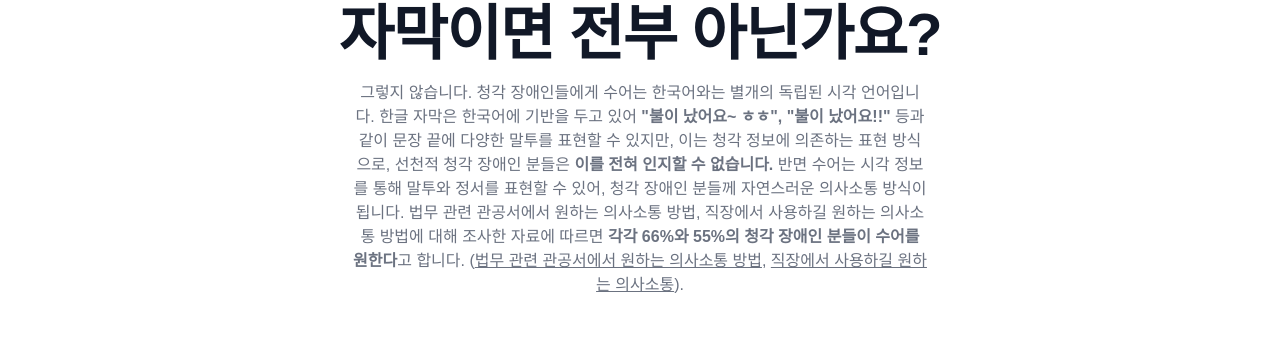
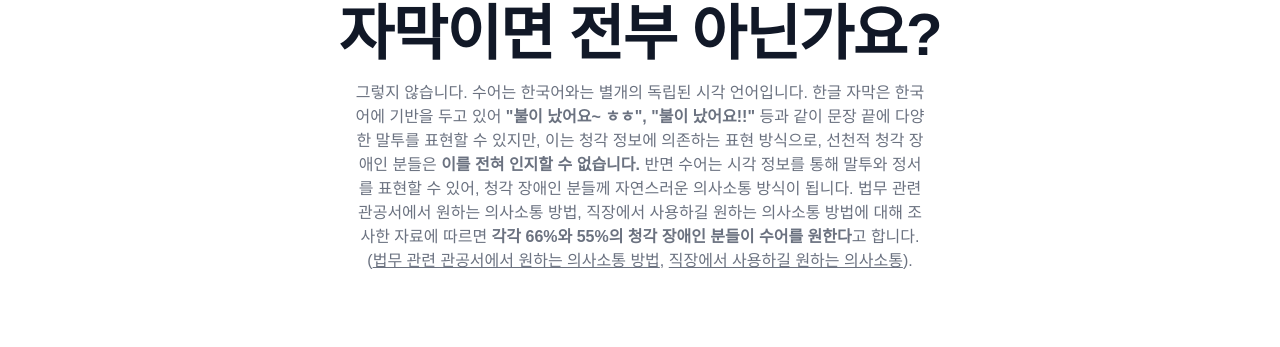
Before and after one commit to jjh4450/korean-sign-language-translater_FE, a React (Vite) app: page /about in a window 1280 px wide. Shown: the part 195-542 px from the top of the page. Built offline with nearby package versions, Linux system fonts and the light colour scheme; a web font is replaced by a local one.

Commit message:
배포 오류 수정

```diff
--- a/src/pages/About.jsx
+++ b/src/pages/About.jsx
@@ -121,7 +121,7 @@ function About() {
             자막이면 전부 아닌가요?
           </h1>
           <p className="mx-auto text-gray-500 lg:w-2/3 mb-8">
-            그렇지 않습니다. 청각 장애인들에게 수어는 한국어와는 별개의 독립된 시각 언어입니다. 한글 자막은 한국어에 기반을 두고 있어 <strong>"불이 났어요~ ㅎㅎ", "불이 났어요!!"</strong> 등과 같이 문장 끝에 다양한 말투를 표현할 수 있지만, 이는 청각 정보에 의존하는 표현 방식으로, 선천적 청각 장애인 분들은 <strong>이를 전혀 인지할 수 없습니다.</strong> 반면 수어는 시각 정보를 통해 말투와 정서를 표현할 수 있어, 청각 장애인 분들께 자연스러운 의사소통 방식이 됩니다. 법무 관련 관공서에서 원하는 의사소통 방법, 직장에서 사용하길 원하는 의사소통 방법에 대해 조사한 자료에 따르면 <strong>각각 66%와 55%의 청각 장애인 분들이 수어를 원한다</strong>고 합니다.
+            그렇지 않습니다. 수어는 한국어와는 별개의 독립된 시각 언어입니다. 한글 자막은 한국어에 기반을 두고 있어 <strong>"불이 났어요~ ㅎㅎ", "불이 났어요!!"</strong> 등과 같이 문장 끝에 다양한 말투를 표현할 수 있지만, 이는 청각 정보에 의존하는 표현 방식으로, 선천적 청각 장애인 분들은 <strong>이를 전혀 인지할 수 없습니다.</strong> 반면 수어는 시각 정보를 통해 말투와 정서를 표현할 수 있어, 청각 장애인 분들께 자연스러운 의사소통 방식이 됩니다. 법무 관련 관공서에서 원하는 의사소통 방법, 직장에서 사용하길 원하는 의사소통 방법에 대해 조사한 자료에 따르면 <strong>각각 66%와 55%의 청각 장애인 분들이 수어를 원한다</strong>고 합니다.
             (<a href="https://kosis.kr/statHtml/statHtml.do?orgId=113&tblId=DT_113_STBL_1030157&vw_cd=MT_ZTITLE&list_id=H2_20&scrId=&seqNo=&lang_mode=ko&obj_var_id=&itm_id=&conn_path=K1&path=%25EB%25AC%25B8%25ED%2599%2594%25E3%2586%258D%25EC%2597%25AC%25EA%25B0%2580%2520%253E%2520%25ED%2595%259C%25EA%25B5%25AD%25EC%2588%2598%25EC%2596%25B4%25ED%2599%259C%25EC%259A%25A9%25EC%25A1%25B0%25EC%2582%25사%25EA%25B4%2580%25EA%25B3%25B5%25EC%2584%259C%25EB%2582%2598%2520%25EA%25B8%2588%25EC%259C%25B5%2520%25EA%25B8%25B기%25EA%25B4%2580%25EC%259D%2584%2520%25EC%259D%25B4%25EC%259A%25A9%25ED%2595%25A0%2520%25EB%2595%258C%2520%25EC%25A3%25주%25EB%25A1%259C%2520%25EC%259D%25B이%25EC%259A%25A9%25ED%2595%2598%25EB%258A%2594%2520%25EC%259D%2598%25EC%2582%25사%25소%25ED%2586%25B5%25EB%25B2%2595%2520%281%252B2%252B3%25EC%2588%259C%25EC%259C%2584%29"><u>법무 관련 관공서에서 원하는 의사소통 방법</u></a>, <a href="https://kosis.kr/statHtml/statHtml.do?orgId=113&tblId=DT_113_STBL_1030178&vw_cd=MT_ZTITLE&list_id=H2_20&scrId=&seqNo=&lang_mode=ko&obj_var_id=&itm_id=&conn_path=K1&path=%25EB%25AC%25B8%25ED%2599%2594%25E3%2586%258D%25EC%2597%25여%25EA%25B0%2580%2520%253E%2520%25ED%2595%259C%25EA%25B5%25국%25EC%2588%2598%25EC%2596%25B4%25ED%2599%259C%25EC%259A%25A9%25EC%25A1%25B0%25EC%2582%25사%25직%25EC%259E%25A5%25EC%2597%2590%25서%2520%25EC%2582%25사%25EC%259A%25A9%25ED%2595%2598%25기%25EA%25B8%25B일%2520%25EC%259B%2590%25하%25EB%258A%2594%2520%25EC%259D%2598%25사%25소%25ED%2586%25B5%2520%25법"><u>직장에서 사용하길 원하는 의사소통</u></a>).
           </p>
         </div>
```
Also changed, not shown: public/vercel.json (added).
